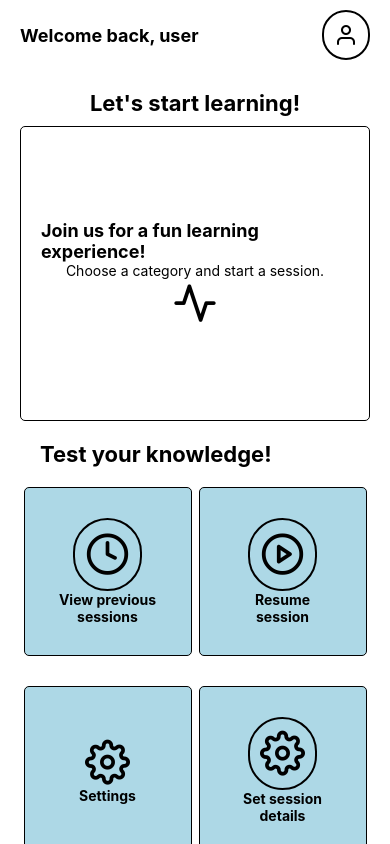
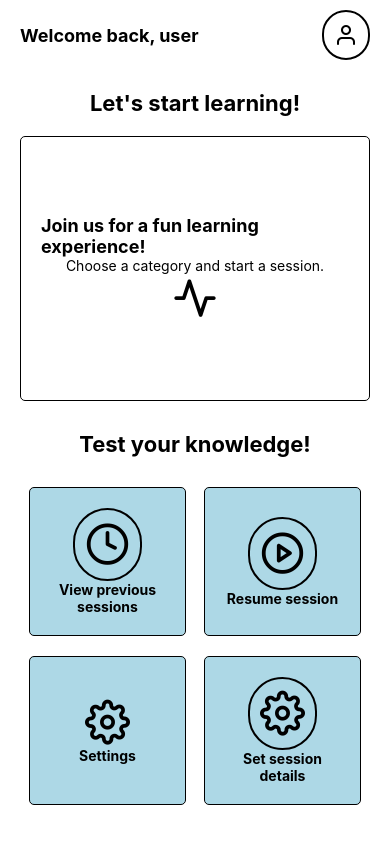
Before and after one commit to Jordan-Richards/Demo-Flash, a React Native app: screen /Home in a window 390 px wide. Built offline with nearby package versions, Linux system fonts and the light colour scheme.

Commit message:
modified:   src/Screens/FlashcardScreen.js 	modified:   src/Screens/HomeScreen.js

```diff
--- a/src/Screens/FlashcardScreen.js
+++ b/src/Screens/FlashcardScreen.js
@@ -22,7 +22,32 @@ const FlashcardScreen = () => {
     { id: 8, front: 'Applied behavior analysis', back: 'A science for control freaks.' },
     { id: 9, front: 'Generalization probe', back: 'Seeing if you can do things, before we teach you.' },
     { id: 10, front: 'Chaining', back: 'Getting your shit together.' },
-  ];
+    { id: 11, front: 'Accuracy of measurement', back: 'When someone calls you a dick, and you are.' },
+    { id: 12, front: 'Antecedent control', back: 'The thing your mother in law has over you.' },
+    { id: 13, front: 'Carry over effects', back: 'What you bring to your next relationship.' },
+    { id: 14, front: 'Discriminated operant', back: 'Fun fact, dressing for a nudist colony visit is different than dressing for the library.' },
+    { id: 15, front: 'Escape behavior', back: 'If you\'re using cards, put them down. If you\'re using a phone press the "home" button.' },
+    { id: 16, front: 'Extinction', back: '(intentionally leave blank)' },
+    { id: 17, front: 'Functional analysis', back: 'Pissing you off for your own benefit.' },
+    { id: 18, front: 'Generalization across subjects', back: 'Orgies' },
+    { id: 19, front: 'Incomplete stimulus control', back: 'When behaviors tend to start but they don\'t get' },
+    { id: 20, front: 'Intermittent Reinforcement', back: 'Reasons she doesn\'t leave him.' },
+    { id: 21, front: 'Latency', back: '___________________________________________________________________________________________ (get it?).' },
+    { id: 22, front: 'Mixed schedule of reinforcement', back: 'I don\'t know what the fuck is going on.' },
+    { id: 23, front: 'Motivation strategy', back: 'Giving a shit; a plan. Plowing a field of fucks.' },
+    { id: 24, front: 'Outcome goal', back: 'The thing you want to get by doing the thing you want to do to get the thing you want.' },
+    { id: 25, front: 'Overcorrection', back: 'Mischief managed.' },
+    { id: 26, front: 'Prompt fading', back: 'Losing your wingman after your engagement.' },
+    { id: 27, front: 'Relational frame theory', back: 'Derived stimulus relations are icky. This helps un ick them.' },
+    { id: 28, front: 'Response Block', back: 'Cock block.' },
+    { id: 29, front: 'Response generalization', back: 'Putting your fingers in a bowling ball: putting your fingers in an electrical outlet.' },
+    { id: 30, front: 'Response priming', back: 'The opposite of response choking.' },
+    { id: 31, front: 'Self-administered reinforcement', back: 'Going to the store to eat a candy bar. Get your mind out of the gutter.' },
+    { id: 32, front: 'Short-circuiting the contingency', back: 'Drinking beer before you go to the gym.' },
+    { id: 33, front: 'Tandem schedule of reinforcement', back: 'An expected but untold honey-do list.' },
+    { id: 34, front: 'Voluntary behavior', back: 'LOL. right. It\'s called operant responding - and we only call it voluntary so you don\'t lose your world view and crumble into a nihilistic pile of human flesh.' }
+];
+
 
   const flipCard = () => {
     setIsFront(!isFront);
--- a/src/Screens/HomeScreen.js
+++ b/src/Screens/HomeScreen.js
@@ -31,18 +31,18 @@ const HomeScreen = () => {
   const navigation = useNavigation();
 
   // Create session
-  const createSession = async () => {
-    try {
-      const response = await axios.post('localhost:3000/api/session', {
-        category,
-        cardCount,
-        randomize,
-      });
-      console.log(response.data); // Handle success
-    } catch (error) {
-      console.error(error); // Handle error
-    }
-  };
+  // const createSession = async () => {
+  //   try {
+  //     const response = await axios.post('localhost:3000/api/session', {
+  //       category,
+  //       cardCount,
+  //       randomize,
+  //     });
+  //     console.log(response.data); // Handle success
+  //   } catch (error) {
+  //     console.error(error); // Handle error
+  //   }
+  // };
 
   return (
       <SafeAreaView style={styles.container}>
@@ -114,7 +114,7 @@ const HomeScreen = () => {
                   style={styles.picker}
                   onValueChange={(itemValue) => setCategory(itemValue)}
                 >
-                {['Main'].map((item) => (
+                  {['Main', 'Coming Soon!'].map((item) => (
                     <Picker.Item key={item} label={item} value={item} />
                   ))}
                 </Picker>
@@ -135,6 +135,7 @@ const HomeScreen = () => {
                 <View style={styles.switchContainer}>
                   <Text style={styles.modalText}>Randomize Cards:</Text>
                   <Switch
+                    style={styles.switch}
                     trackColor={{ false: "#767577", true: "#81b0ff" }}
                     thumbColor={randomize ? "#f5dd4b" : "#f4f3f4"}
                     ios_backgroundColor="#3e3e3e"
@@ -231,11 +232,12 @@ const styles = StyleSheet.create({
     card: {
       flex: 1, // take up all available space
       flexDirection: 'row', // elements in a row
-    justifyContent: "flex-end", // space between elements
+      justifyContent: "center", // center content
       borderWidth: 1, // border width
       borderColor: 'black', // border color
       borderRadius: 5, // rounded corners
       padding: 20, // padding inside the card
+      marginVertical: 10, // vertical margin for spacing between cards
     },
     // Content within the card
     cardContent: {
@@ -251,35 +253,36 @@ const styles = StyleSheet.create({
     // Subtitle within the card
     cardSubtitle: {
       fontSize: 14, // text size
+      textAlign: 'center', // center text
     },
     // Style for the section titles in the HomeScreen
     sectionTitleContainer: {
-    padding: 20, // bottom padding
+      paddingVertical: 20, // vertical padding
     },
     // Style for the section titles
     sectionTitle: {
       fontSize: 22, // text size
       fontWeight: 'bold', // font weight
+      textAlign: 'center', // centered text
     },
 // Container for the options/buttons at the bottom of the HomeScreen
 optionsContainer: {
   flex: 1, // take up all available space
   flexDirection: 'row', // elements in a row
-    justifyContent: 'center', // space between elements
+  justifyContent: 'space-around', // space around elements
   flexWrap: 'wrap', // wrap elements to the next line
-
+  marginVertical: 10, // vertical margin for spacing
 },
 // Style for each option card/button
 optionCard: {
-    width: '48%', // width relative to screen size
+  width: '45%', // width relative to screen size
   borderWidth: 1, // border width
   borderColor: '#000', // border color
   borderRadius: 5, // rounded corners
-    padding: 30, // padding inside the option card
-    marginBottom: 30, // bottom margin
+  padding: 20, // padding inside the option card
+  marginBottom: 20, // bottom margin
   alignItems: 'center', // horizontal alignment
   justifyContent: 'center', // vertical alignment
-    marginHorizontal: '1%', // horizontal margin
   backgroundColor: 'lightblue', // background color
 },
 feather: {
@@ -320,11 +323,11 @@ const styles = StyleSheet.create({
   marginTop: 22,
 },
 modalView: {
-    width: '20%',
+  width: '80%', // adjust width as needed
   margin: 20,
   backgroundColor: 'white',
   borderRadius: 20,
-    padding: 20,
+  padding: 15,
   alignItems: 'center',
   shadowColor: '#000',
   shadowOffset: {
@@ -342,13 +345,14 @@ const styles = StyleSheet.create({
   fontSize: 20,
   fontWeight: 'bold',
   marginBottom: 20,
+  textAlign: 'center', // center text
 },
 button: {
   borderRadius: 20,
   padding: 10,
   elevation: 2,
   marginVertical: 5,
-    width: '80%',
+  width: '80%', // adjust width as needed
 },
 buttonStart: {
   backgroundColor: '#2196F3',
@@ -373,8 +377,8 @@ const styles = StyleSheet.create({
   width: '100%',
   fontSize: 16,
   fontWeight: 'bold',
-    marginBottom: 20,
   textAlign: 'center',
+  justifyContent: 'center',
 },
 input: {
   height: 40,
@@ -395,6 +399,11 @@ const styles = StyleSheet.create({
 picker: {
   width: '100%', // Full width of the picker
   height: 150,
+  padding: 10,
+  justifyContent: 'center',
+},
+switch: {
+  marginRight: 40,
 },
 // Add any other styles you need here
 });
```
Lines whose indentation alone changed are shown as unchanged.
